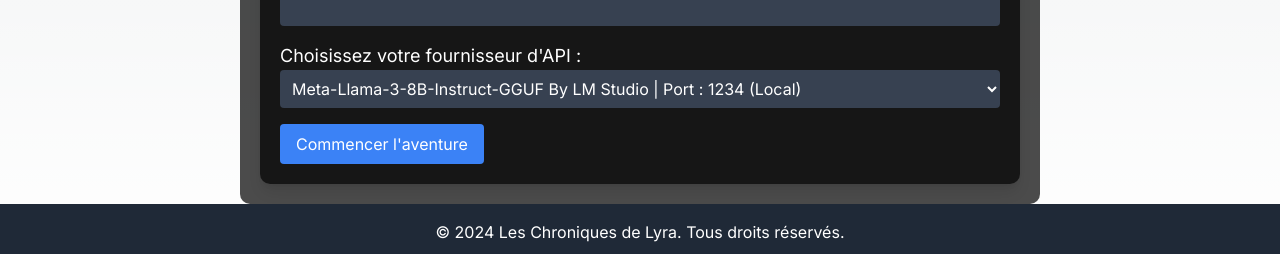
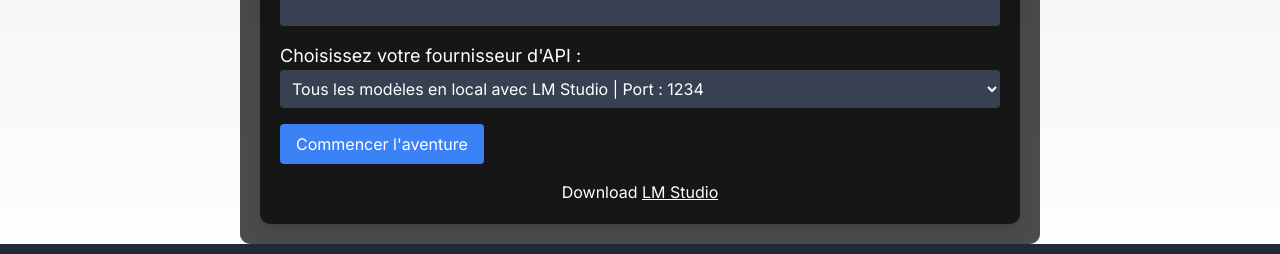
Before and after one commit to Misterbra/Les-Chroniques-de-Lyra, a Next.js app: page / in a window 1280 px wide. Shown: the part 1035-1289 px from the top of the page. Built offline with nearby package versions, Linux system fonts and the light colour scheme.

Commit message:
LM Studio Link

```diff
--- a/app/page.tsx
+++ b/app/page.tsx
@@ -78,7 +78,7 @@ export default function Home() {
             onChange={(e) => setApiProviderState(e.target.value)}
             className="bg-gray-700 text-white p-2 rounded w-full"
           >
-            <option value="llama3">Meta-Llama-3-8B-Instruct-GGUF By LM Studio | Port : 1234 (Local)</option>
+            <option value="llama3">Tous les modèles en local avec LM Studio | Port : 1234</option>
             <option value="chatgpt">ChatGPT (API)</option>
           </select>
         </div>
@@ -99,6 +99,10 @@ export default function Home() {
           Commencer l&apos;aventure
         </button>
       </form>
+      <p className="mt-4 text-center">
+      Download <a href="https://lmstudio.ai/" target="_blank" style={{ color: '#FFFFFF', textDecoration: 'underline' }}>LM Studio</a>
+    </p>
+
     </div>
   );
 }
```
